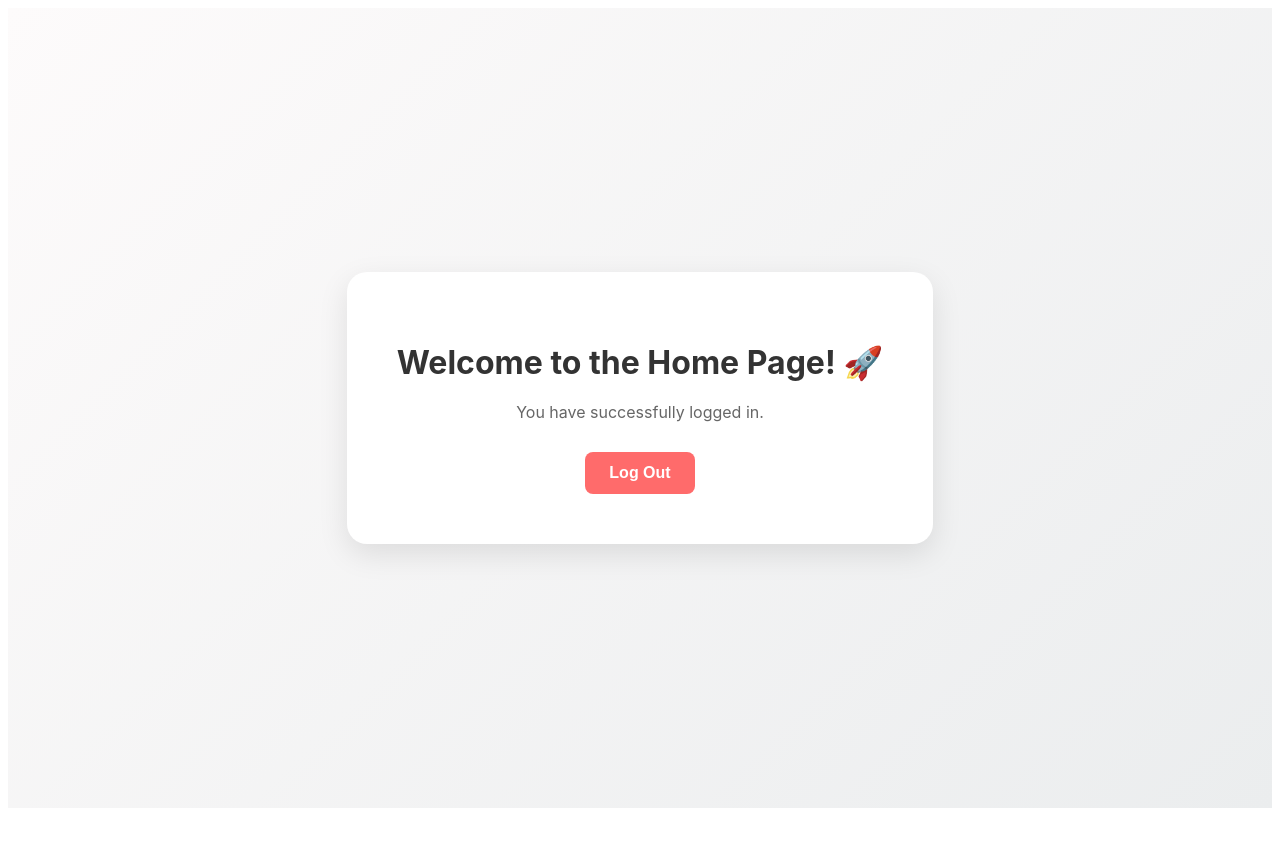
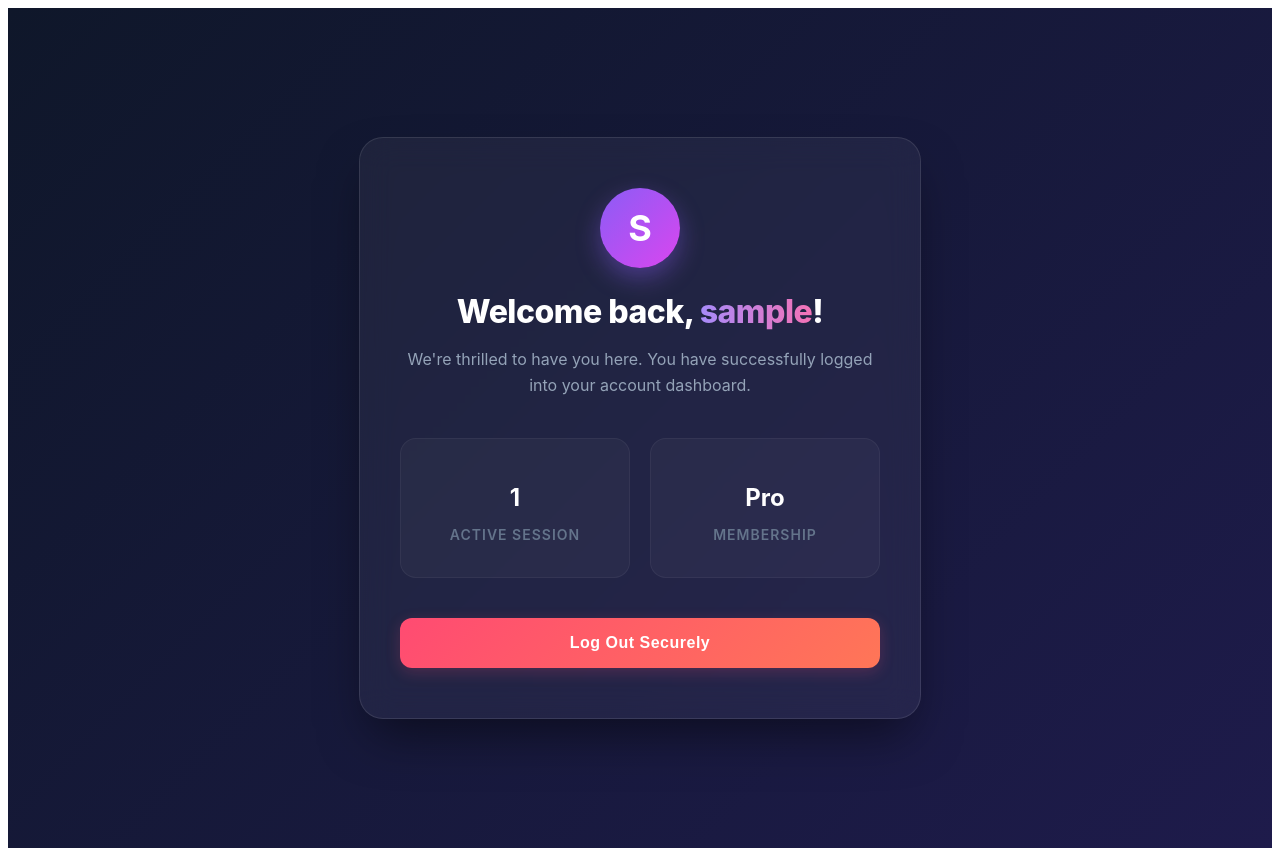
Before and after one commit to RishiRaj77/register, a React (Vite) app: page /home in a window 1280 px wide. Before the commit the page ends 816 px from the top, so only its background shows below. Built offline with nearby package versions, Linux system fonts and the light colour scheme; sample sign-in values are in the browser's storage.

Commit message:
premium ui

```diff
--- a/src/pages/Home.jsx
+++ b/src/pages/Home.jsx
@@ -1,55 +1,181 @@
-import React from 'react';
+import React, { useEffect, useState } from 'react';
 import { useNavigate } from 'react-router-dom';
 
 function Home() {
   const navigate = useNavigate();
+  const [userName, setUserName] = useState('Member');
+
+  useEffect(() => {
+    // Retrieve the user's name from localStorage when the component mounts
+    const storedName = localStorage.getItem('userName');
+    if (storedName) {
+      setUserName(storedName);
+    }
+  }, []);
 
   const handleLogout = () => {
-    // Clear authentication state
+    // Clear authentication state and user details
     localStorage.removeItem('isAuthenticated');
+    localStorage.removeItem('userName');
     navigate('/login');
   };
 
   return (
-    <div style={{
-      display: 'flex',
-      flexDirection: 'column',
-      alignItems: 'center',
-      justifyContent: 'center',
-      minHeight: '100vh',
-      background: 'linear-gradient(135deg, #fdfbfb 0%, #ebedee 100%)',
-      fontFamily: 'Inter, sans-serif'
-    }}>
-      <div style={{
-        background: 'white',
-        padding: '50px',
-        borderRadius: '20px',
-        boxShadow: '0 10px 30px rgba(0,0,0,0.1)',
-        textAlign: 'center'
-      }}>
-        <h1 style={{ color: '#333', marginBottom: '20px' }}>Welcome to the Home Page! 🚀</h1>
-        <p style={{ color: '#666', marginBottom: '30px' }}>You have successfully logged in.</p>
+    <div style={styles.container}>
+      <div style={styles.card}>
+        {/* Dynamic Avatar based on first letter of name */}
+        <div style={styles.avatarContainer}>
+          <div style={styles.avatar}>
+            {userName.charAt(0).toUpperCase()}
+          </div>
+        </div>
+
+        {/* Greeting with name */}
+        <h1 style={styles.title}>
+          Welcome back, <span style={styles.highlight}>{userName}</span>!
+        </h1>
+
+        <p style={styles.subtitle}>
+          We're thrilled to have you here. You have successfully logged into your account dashboard.
+        </p>
+
+        {/* Premium looking stats/info cards */}
+        <div style={styles.statsContainer}>
+          <div style={styles.statBox}>
+            <h3 style={styles.statNumber}>1</h3>
+            <p style={styles.statLabel}>Active Session</p>
+          </div>
+          <div style={styles.statBox}>
+            <h3 style={styles.statNumber}>Pro</h3>
+            <p style={styles.statLabel}>Membership</p>
+          </div>
+        </div>
+
+        {/* Glowing Logout Button */}
         <button
           onClick={handleLogout}
-          style={{
-            background: '#ff6b6b',
-            color: 'white',
-            border: 'none',
-            padding: '12px 24px',
-            borderRadius: '8px',
-            fontSize: '16px',
-            cursor: 'pointer',
-            fontWeight: 'bold',
-            transition: 'background 0.3s ease'
+          style={styles.logoutBtn}
+          onMouseOver={(e) => {
+            e.target.style.transform = 'translateY(-2px)';
+            e.target.style.boxShadow = '0 10px 20px rgba(255, 75, 114, 0.4)';
           }}
-          onMouseOver={(e) => e.target.style.background = '#ff5252'}
-          onMouseOut={(e) => e.target.style.background = '#ff6b6b'}
+          onMouseOut={(e) => {
+            e.target.style.transform = 'translateY(0)';
+            e.target.style.boxShadow = '0 4px 15px rgba(255, 75, 114, 0.2)';
+          }}
         >
-          Log Out
+          Log Out Securely
         </button>
       </div>
     </div>
   );
 }
 
+const styles = {
+  container: {
+    display: 'flex',
+    flexDirection: 'column',
+    alignItems: 'center',
+    justifyContent: 'center',
+    minHeight: '100vh',
+    background: 'linear-gradient(135deg, #0f172a 0%, #1e1b4b 100%)',
+    fontFamily: "'Inter', system-ui, -apple-system, sans-serif",
+    padding: '20px'
+  },
+  card: {
+    background: 'rgba(255, 255, 255, 0.05)',
+    backdropFilter: 'blur(16px)',
+    WebkitBackdropFilter: 'blur(16px)',
+    border: '1px solid rgba(255, 255, 255, 0.1)',
+    padding: '50px 40px',
+    borderRadius: '24px',
+    boxShadow: '0 25px 50px -12px rgba(0,0,0,0.5)',
+    textAlign: 'center',
+    maxWidth: '480px',
+    width: '100%',
+    position: 'relative',
+    overflow: 'hidden'
+  },
+  avatarContainer: {
+    display: 'flex',
+    justifyContent: 'center',
+    marginBottom: '24px'
+  },
+  avatar: {
+    width: '80px',
+    height: '80px',
+    borderRadius: '50%',
+    background: 'linear-gradient(135deg, #8b5cf6 0%, #d946ef 100%)',
+    display: 'flex',
+    alignItems: 'center',
+    justifyContent: 'center',
+    fontSize: '36px',
+    fontWeight: 'bold',
+    color: 'white',
+    boxShadow: '0 10px 25px rgba(139, 92, 246, 0.4)'
+  },
+  title: {
+    color: '#ffffff',
+    fontSize: '32px',
+    fontWeight: '800',
+    marginBottom: '16px',
+    letterSpacing: '-0.5px'
+  },
+  highlight: {
+    background: 'linear-gradient(to right, #a78bfa, #f472b6)',
+    WebkitBackgroundClip: 'text',
+    WebkitTextFillColor: 'transparent',
+    backgroundClip: 'text',
+    color: 'transparent'
+  },
+  subtitle: {
+    color: '#94a3b8',
+    fontSize: '16px',
+    lineHeight: '1.6',
+    marginBottom: '40px',
+    fontWeight: '400'
+  },
+  statsContainer: {
+    display: 'flex',
+    justifyContent: 'space-between',
+    gap: '20px',
+    marginBottom: '40px'
+  },
+  statBox: {
+    flex: 1,
+    background: 'rgba(255, 255, 255, 0.03)',
+    border: '1px solid rgba(255, 255, 255, 0.05)',
+    padding: '20px',
+    borderRadius: '16px',
+    transition: 'transform 0.3s ease',
+  },
+  statNumber: {
+    color: '#ffffff',
+    fontSize: '24px',
+    fontWeight: 'bold',
+    marginBottom: '8px'
+  },
+  statLabel: {
+    color: '#64748b',
+    fontSize: '14px',
+    textTransform: 'uppercase',
+    letterSpacing: '1px',
+    fontWeight: '600'
+  },
+  logoutBtn: {
+    background: 'linear-gradient(135deg, #ff4b72 0%, #ff7657 100%)',
+    color: 'white',
+    border: 'none',
+    padding: '16px 32px',
+    borderRadius: '12px',
+    fontSize: '16px',
+    cursor: 'pointer',
+    fontWeight: '700',
+    width: '100%',
+    transition: 'all 0.3s ease',
+    boxShadow: '0 4px 15px rgba(255, 75, 114, 0.2)',
+    letterSpacing: '0.5px'
+  }
+};
+
 export default Home;
--- a/src/pages/Login.jsx
+++ b/src/pages/Login.jsx
@@ -24,8 +24,9 @@ function Login() {
       });
       const data = await res.json();
       if (res.ok) {
-        // Login successful - save auth state
+        // Login successful - save auth state and user name
         localStorage.setItem('isAuthenticated', 'true');
+        localStorage.setItem('userName', data.name);
         navigate('/home');
       } else {
         alert(data.message || "Login failed");
```
